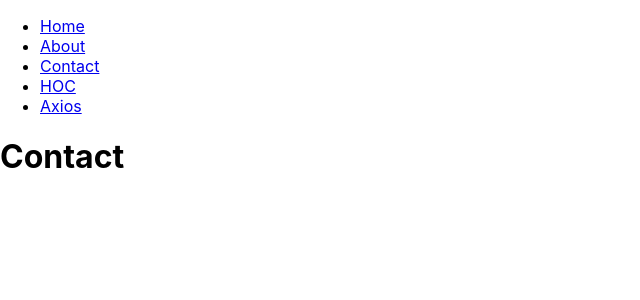
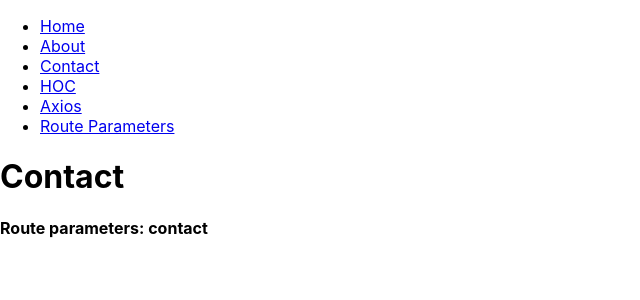
Before and after one commit to Cleomir/learning-react, a React (Create React App) app: page /contact in a window 1280 px wide. Shown: the top 300 px of the page, without its empty margins (0-640 px from the left). Built offline with nearby package versions, Linux system fonts and the light colour scheme.

Commit message:
Add route parameters

```diff
--- a/src/App.js
+++ b/src/App.js
@@ -19,6 +19,7 @@ import About from "./components/About";
 import Contact from "./components/Contact";
 import HocTest from "./components/HocTest";
 import Axios from "./components/Axios";
+import RouteParameters from "./components/RouteParameters";
 
 const App = () => {
   return (
@@ -30,6 +31,7 @@ const App = () => {
         <Route path="/contact" component={Contact} />
         <Route path="/hoc" component={HocTest} />
         <Route path="/axios" component={Axios} />
+        <Route path="/:id" component={RouteParameters} />
       </div>
     </BrowserRouter>
   );
--- a/src/components/Navbar.js
+++ b/src/components/Navbar.js
@@ -21,6 +21,9 @@ const Navbar = (props) => {
       <li>
         <NavLink to="/axios">Axios</NavLink>
       </li>
+      <li>
+        <NavLink to="/123">Route Parameters</NavLink>
+      </li>
     </ul>
   );
 };
--- /dev/null
+++ b/src/components/RouteParameters.js
@@ -0,0 +1,20 @@
+import { Component } from "react";
+
+export default class RouteParameters extends Component {
+  state = {
+    id: undefined,
+  };
+
+  componentDidMount() {
+    const id = this.props.match.params.id;
+    this.setState({ id });
+  }
+
+  render() {
+    return (
+      <div>
+        <h4>Route parameters: {this.state.id}</h4>
+      </div>
+    );
+  }
+}
```
